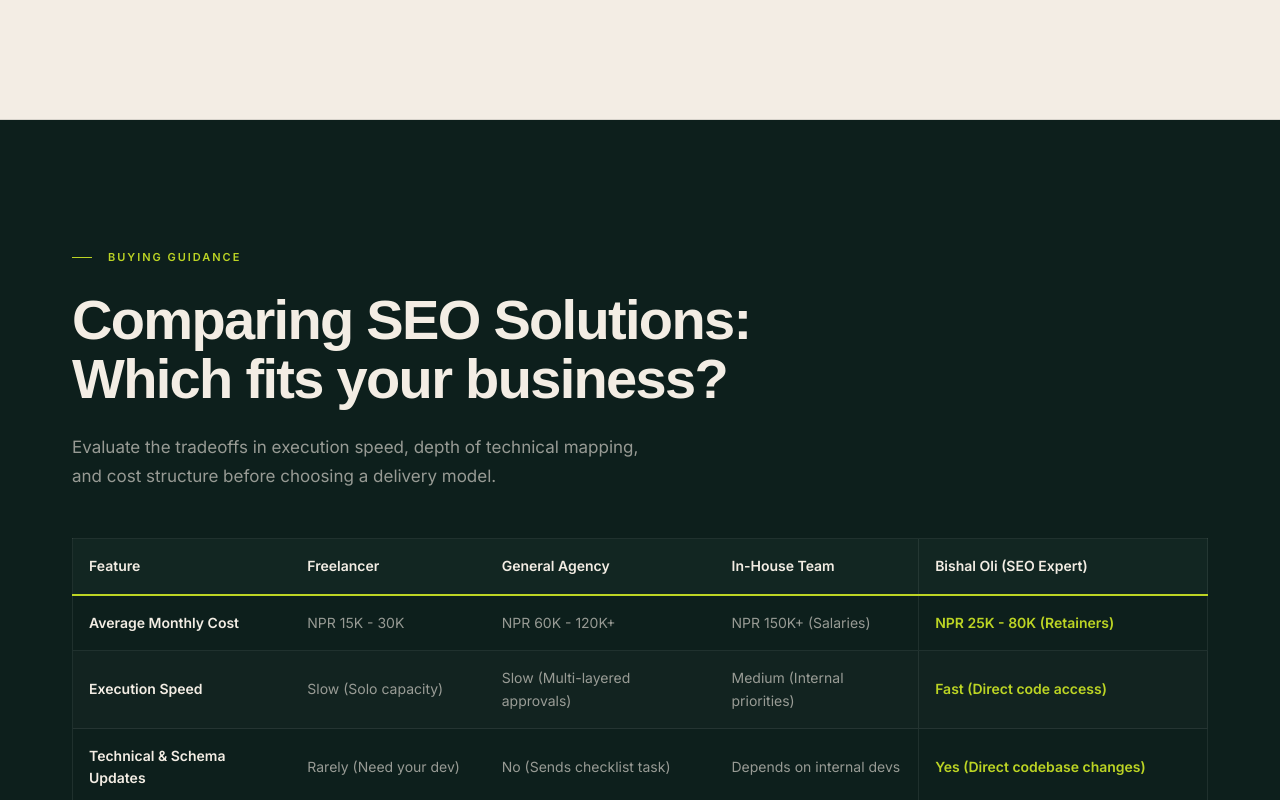
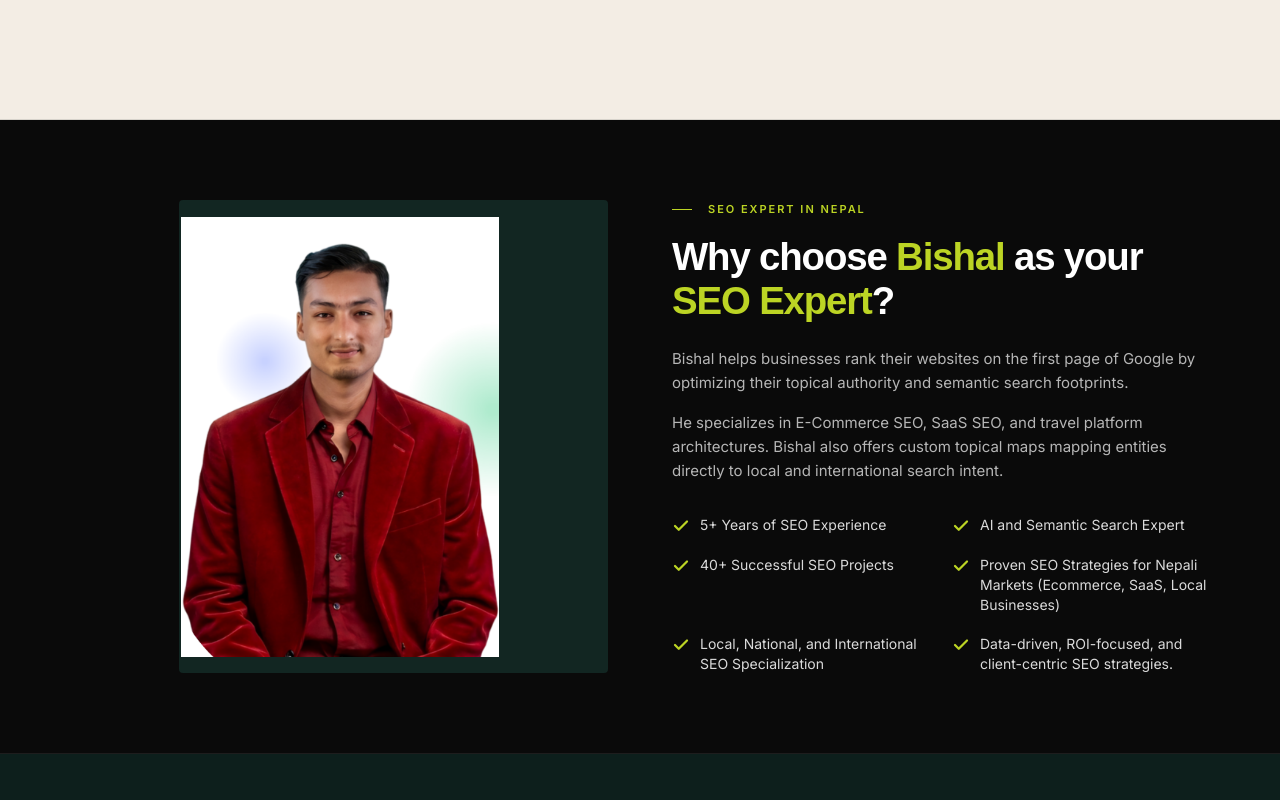
Before and after one commit to cartoonq474-cloud/Bishal-oli, a Next.js app: page /seo-expert-nepal in a window 1280 px wide. Shown: the part 3420-4220 px from the top of the page. Built offline with nearby package versions, Linux system fonts and the light colour scheme; a web font is replaced by a local one.

Commit message:
feat: add 'Why choose Bishal as your SEO Expert' profile section after Hiring Framework

```diff
--- a/src/app/seo-expert-nepal/page.js
+++ b/src/app/seo-expert-nepal/page.js
@@ -236,6 +236,57 @@
                 <li style={{ marginBottom: '16px' }}><strong>Topical Map Architecture:</strong> Ask to see how they structure semantic topic models and site maps for entities.</li>
                 <li style={{ marginBottom: '16px' }}><strong>Technical Code Capability:</strong> Test if they can read and edit your CMS structure (WordPress, Next.js, Shopify) to apply modifications directly.</li>
               </ul>
+            </div>
+          </div>
+        </div>
+      </section>
+
+      {/* WHY CHOOSE BISHAL */}
+      <section className="section section--dark" aria-labelledby="whyChooseBishalHeading" style={{ padding: '80px 0', background: '#0a0a0a', borderBottom: '1px solid rgba(255,255,255,0.08)' }}>
+        <div className="container" style={{ display: 'grid', gridTemplateColumns: 'repeat(auto-fit, minmax(320px, 1fr))', gap: 'var(--s8)', alignItems: 'center' }}>
+          {/* Left: Image with custom background split */}
+          <div style={{ position: 'relative', width: '100%', height: '100%', minHeight: '380px', display: 'flex', alignItems: 'center', justifyContent: 'center' }}>
+            {/* Dark background overlay block resembling the design */}
+            <div style={{ position: 'absolute', right: 0, top: 0, bottom: 0, left: '20%', background: '#122622', zIndex: 1, borderRadius: '4px' }}></div>
+            <div style={{ position: 'relative', zIndex: 2, width: '100%', maxWidth: '360px', height: '440px' }}>
+              <Image
+                src="/bishal-oli.png"
+                alt="Bishal Oli — SEO Expert in Nepal"
+                fill
+                style={{ objectFit: 'contain', objectPosition: 'bottom' }}
+              />
+            </div>
+          </div>
+
+          {/* Right: Content */}
+          <div style={{ zIndex: 2 }}>
+            <p className="eyebrow eyebrow--light" style={{ marginBottom: '16px' }}>SEO Expert in Nepal</p>
+            <h2 id="whyChooseBishalHeading" style={{ color: '#ffffff', fontSize: 'clamp(1.75rem, 3vw, 2.5rem)', lineHeight: 1.15, marginBottom: '24px' }}>
+              Why choose <span style={{ color: 'var(--lime)' }}>Bishal</span> as your <span style={{ color: 'var(--lime)' }}>SEO Expert</span>?
+            </h2>
+            <p style={{ color: 'rgba(255,255,255,0.7)', fontSize: '0.9375rem', lineHeight: 1.6, marginBottom: '16px' }}>
+              Bishal helps businesses rank their websites on the first page of Google by optimizing their topical authority and semantic search footprints.
+            </p>
+            <p style={{ color: 'rgba(255,255,255,0.7)', fontSize: '0.9375rem', lineHeight: 1.6, marginBottom: '32px' }}>
+              He specializes in E-Commerce SEO, SaaS SEO, and travel platform architectures. Bishal also offers custom topical maps mapping entities directly to local and international search intent.
+            </p>
+
+            <div style={{ display: 'grid', gridTemplateColumns: 'repeat(auto-fit, minmax(200px, 1fr))', gap: '20px 24px' }}>
+              {[
+                '5+ Years of SEO Experience',
+                'AI and Semantic Search Expert',
+                '40+ Successful SEO Projects',
+                'Proven SEO Strategies for Nepali Markets (Ecommerce, SaaS, Local Businesses)',
+                'Local, National, and International SEO Specialization',
+                'Data-driven, ROI-focused, and client-centric SEO strategies.'
+              ].map((item, idx) => (
+                <div key={idx} style={{ display: 'flex', alignItems: 'flex-start', gap: '10px' }}>
+                  <svg width="18" height="18" viewBox="0 0 24 24" fill="none" stroke="var(--lime)" strokeWidth="3" strokeLinecap="round" strokeLinejoin="round" style={{ flexShrink: 0, marginTop: '2px' }} aria-hidden="true">
+                    <polyline points="20 6 9 17 4 12" />
+                  </svg>
+                  <span style={{ color: 'rgba(255,255,255,0.85)', fontSize: '0.875rem', lineHeight: 1.4 }}>{item}</span>
+                </div>
+              ))}
             </div>
           </div>
         </div>
```
